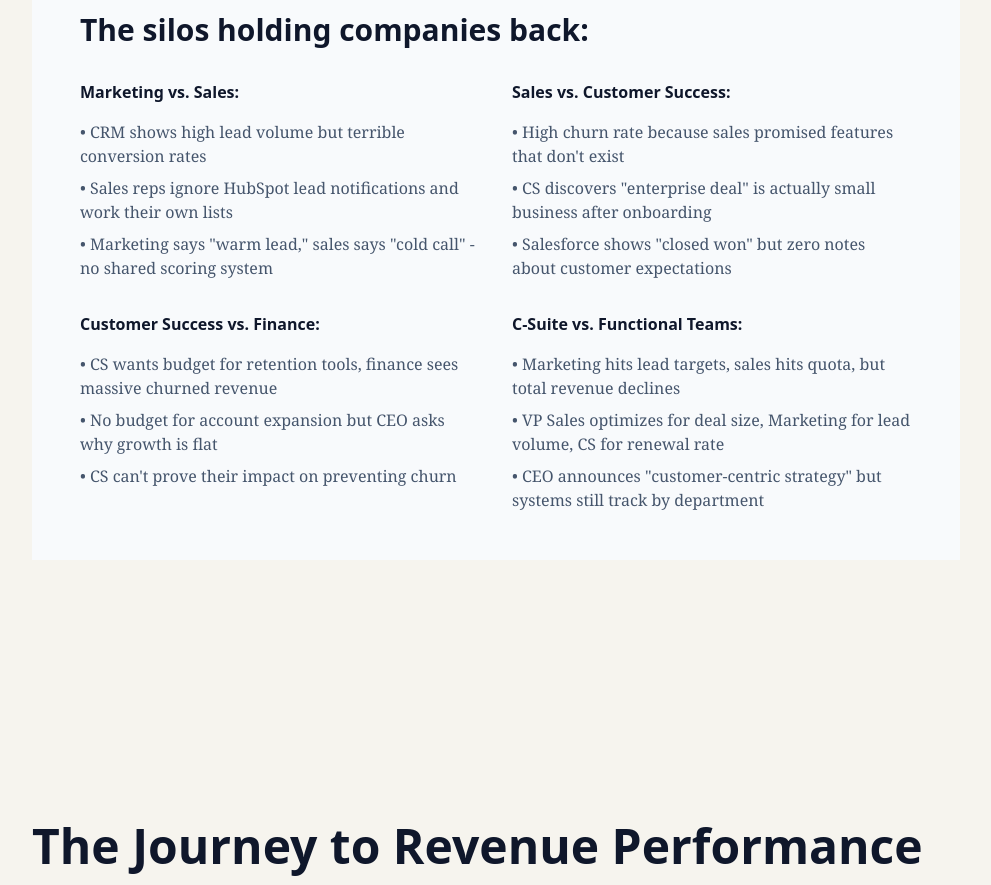
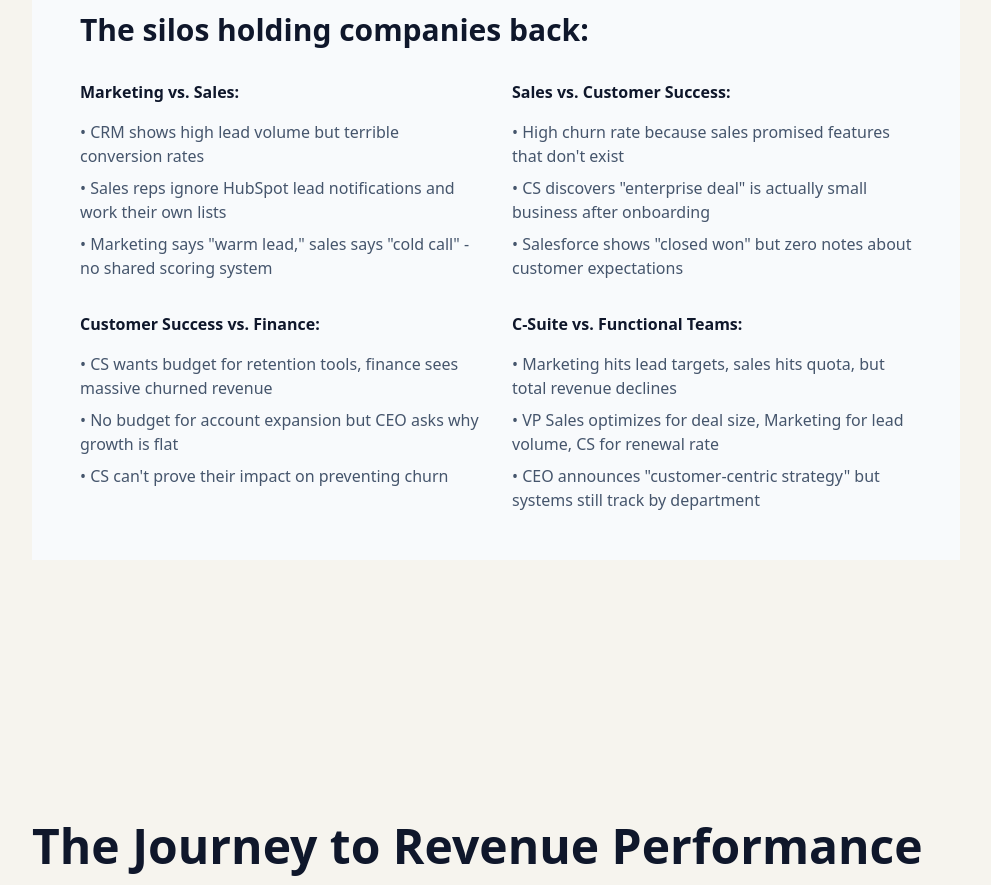
Before and after one commit to ymar/winpoint.nl, a Next.js app: page / in a window 1280 px wide. Shown: the part 2540-3425 px from the top of the page, without its empty margins (144-1135 px from the left). Built offline with nearby package versions, Linux system fonts and the light colour scheme.

Commit message:
Update page.tsx

```diff
--- a/app/page.tsx
+++ b/app/page.tsx
@@ -99,7 +99,7 @@ export default function HomePage() {
             <div className="grid md:grid-cols-2 gap-8">
               <div>
                 <h4 className="font-sans font-bold text-slate-900 mb-4">Marketing vs. Sales:</h4>
-                <ul className="space-y-2 text-slate-600 font-serif">
+                <ul className="space-y-2 text-slate-600 font-sans">
                   <li>• CRM shows high lead volume but terrible conversion rates</li>
                   <li>• Sales reps ignore HubSpot lead notifications and work their own lists</li>
                   <li>• Marketing says "warm lead," sales says "cold call" - no shared scoring system</li>
@@ -107,7 +107,7 @@ export default function HomePage() {
               </div>
               <div>
                 <h4 className="font-sans font-bold text-slate-900 mb-4">Sales vs. Customer Success:</h4>
-                <ul className="space-y-2 text-slate-600 font-serif">
+                <ul className="space-y-2 text-slate-600 font-sans">
                   <li>• High churn rate because sales promised features that don't exist</li>
                   <li>• CS discovers "enterprise deal" is actually small business after onboarding</li>
                   <li>• Salesforce shows "closed won" but zero notes about customer expectations</li>
@@ -115,7 +115,7 @@ export default function HomePage() {
               </div>
               <div>
                 <h4 className="font-sans font-bold text-slate-900 mb-4">Customer Success vs. Finance:</h4>
-                <ul className="space-y-2 text-slate-600 font-serif">
+                <ul className="space-y-2 text-slate-600 font-sans">
                   <li>• CS wants budget for retention tools, finance sees massive churned revenue</li>
                   <li>• No budget for account expansion but CEO asks why growth is flat</li>
                   <li>• CS can't prove their impact on preventing churn</li>
@@ -123,7 +123,7 @@ export default function HomePage() {
               </div>
               <div>
                 <h4 className="font-sans font-bold text-slate-900 mb-4">C-Suite vs. Functional Teams:</h4>
-                <ul className="space-y-2 text-slate-600 font-serif">
+                <ul className="space-y-2 text-slate-600 font-sans">
                   <li>• Marketing hits lead targets, sales hits quota, but total revenue declines</li>
                   <li>• VP Sales optimizes for deal size, Marketing for lead volume, CS for renewal rate</li>
                   <li>• CEO announces "customer-centric strategy" but systems still track by department</li>
```
